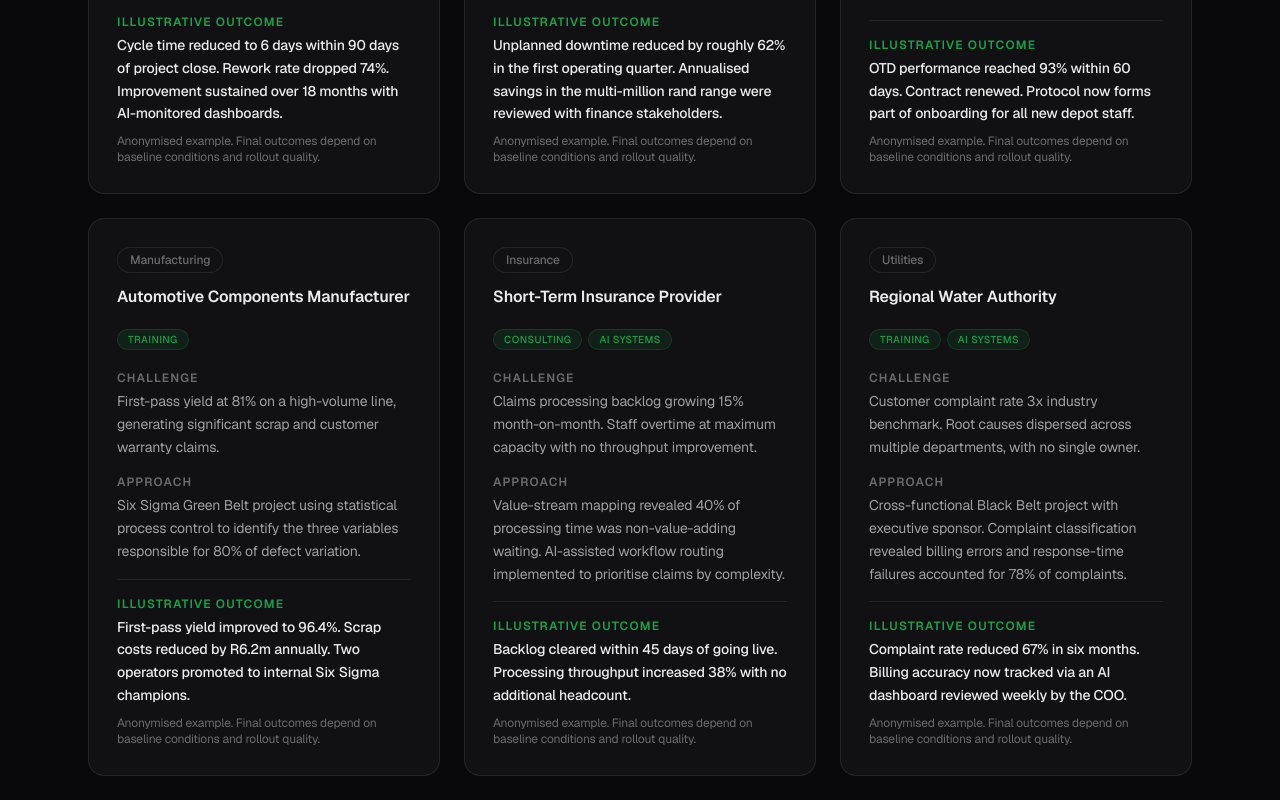
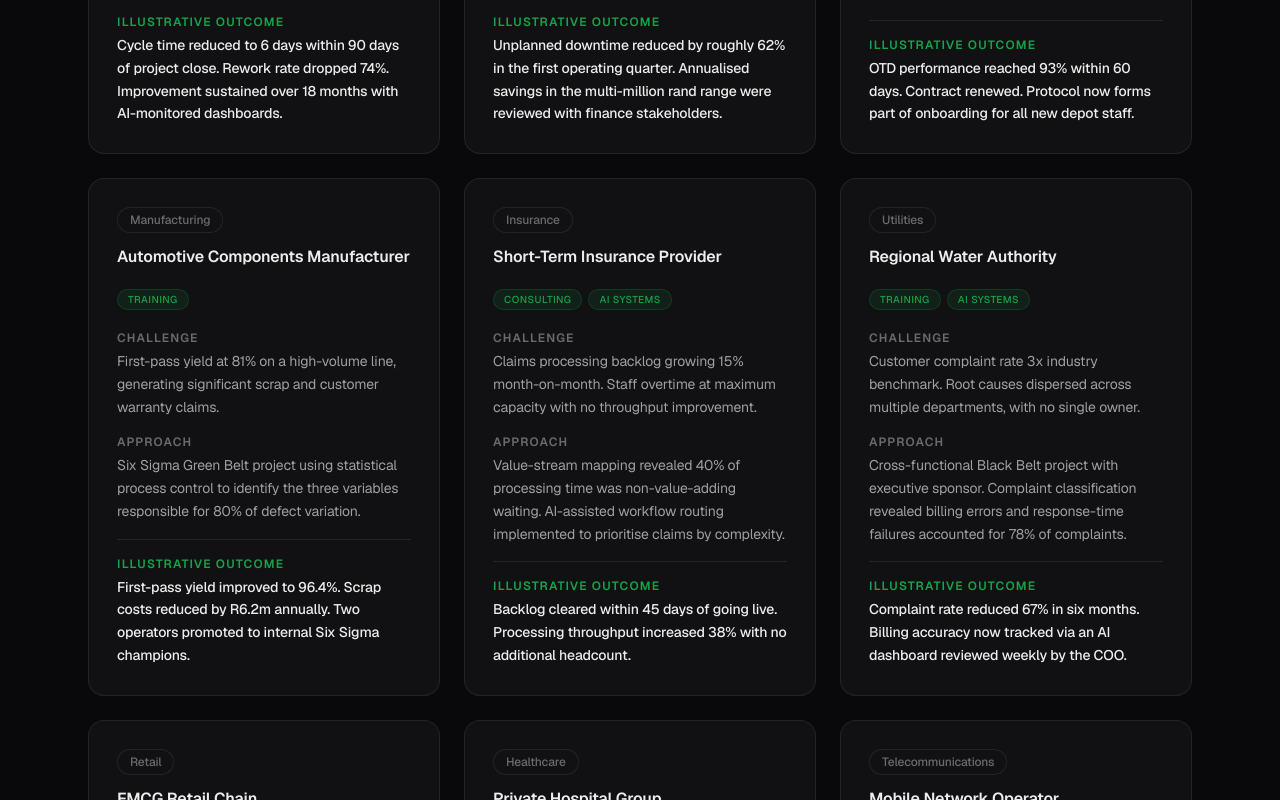
Before and after one commit to darrensmith849/2ko_website, a Next.js app: page /case-studies in a window 1280 px wide. Shown: the part 1180-1980 px from the top of the page. Built offline with nearby package versions, Linux system fonts and the light colour scheme.

Commit message:
copy(case-studies): remove anonymised-example disclaimer text
Drop the per-card "Anonymised example..." line under every outcome and
the page-level "Client identities are anonymised..." note box.

Co-Authored-By: Claude Opus 4.8 <noreply@anthropic.com>

```diff
--- a/app/case-studies/page.tsx
+++ b/app/case-studies/page.tsx
@@ -43,17 +43,6 @@ export default function CaseStudiesPage() {
         </div>
       </section>
 
-      {/* Note */}
-      <section className="max-w-6xl mx-auto px-6 pb-8">
-        <div className="rounded-xl bg-surface border border-border p-6 text-center">
-          <p className="text-muted text-sm leading-relaxed max-w-2xl mx-auto">
-            Client identities are anonymised unless written consent to name them has been provided.
-            Numeric outcomes on this page are illustrative summaries from anonymised engagements
-            and should be treated as directional examples rather than guaranteed results.
-          </p>
-        </div>
-      </section>
-
       <CTABand
         headline="Want results like these in your organisation?"
         subheadline="Book a 30-minute diagnostic call to explore what&apos;s possible."
--- a/components/sections/CaseStudyCard.tsx
+++ b/components/sections/CaseStudyCard.tsx
@@ -61,9 +61,6 @@ export default function CaseStudyCard({
             Illustrative outcome
           </dt>
           <dd className="text-text font-medium leading-relaxed">{result}</dd>
-          <p className="mt-2 text-xs text-muted2">
-            Anonymised example. Final outcomes depend on baseline conditions and rollout quality.
-          </p>
         </div>
       </dl>
     </article>
```
